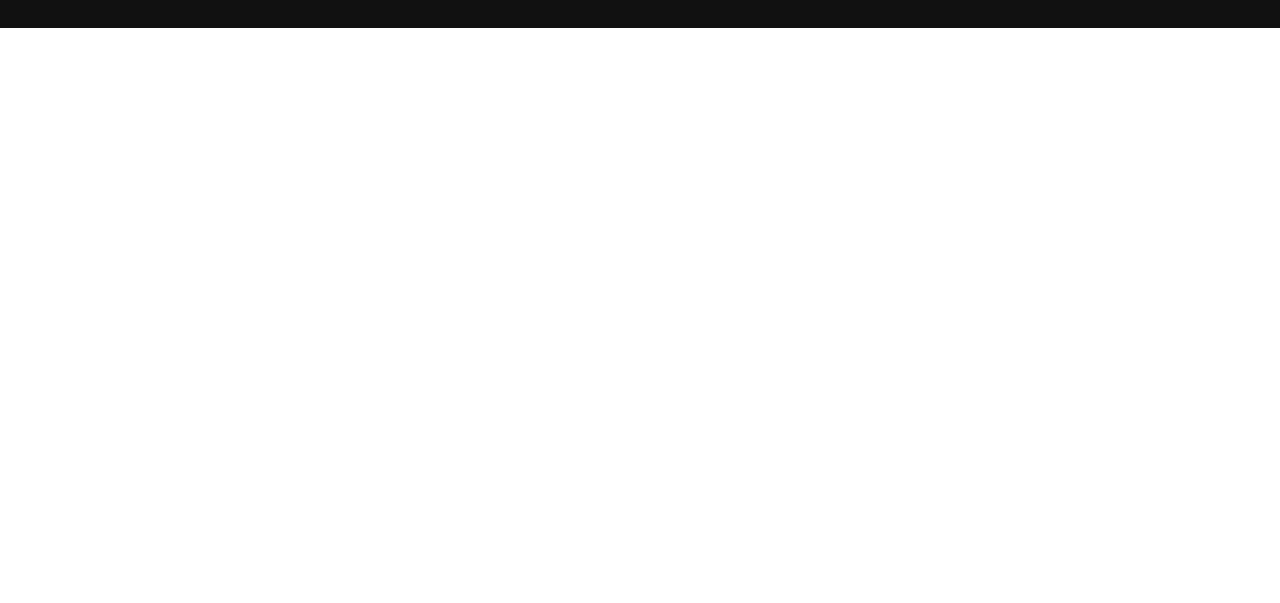
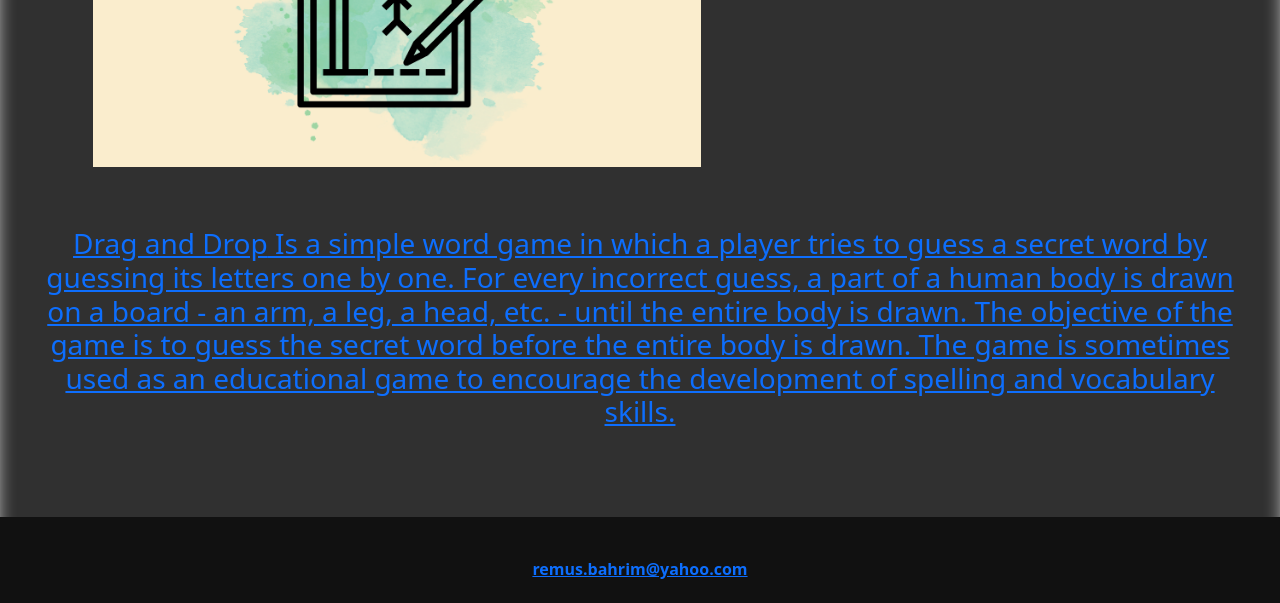
Before and after one commit to Bahrim00/BahrimRemus-github.io, a plain HTML site: page index.html in a window 1280 px wide. Shown: the part 4528-5131 px from the top of the page. Before the commit the page ends 4556 px from the top, so only its background shows below. Drawn offline with nearby package versions, Linux system fonts and the light colour scheme; a web font is replaced by a local one.

Commit message:
Update index.html

```diff
--- a/index.html
+++ b/index.html
@@ -183,6 +183,20 @@
                     secret word before the entire body is drawn. The game is sometimes used as an educational game to
                     encourage the development of spelling and vocabulary skills.</h3>
             </a>
+            <a href="./drag/index.html" class="portofolio__item">
+                <img src="project4.png" alt="" class="portofolio__img portofolio__img6">
+                <h3 class="project6Text projectText"><span class="drag">Drag and Drop</span> Is a simple word game
+                  in which
+                    a player
+                    tries
+                    to guess a secret word by
+                    guessing its letters one by one. For every incorrect guess, a part of a human body is drawn on a
+                    board -
+                    an arm, a leg, a head, etc. - until the entire body is drawn. The objective of the game is to guess
+                    the
+                    secret word before the entire body is drawn. The game is sometimes used as an educational game to
+                    encourage the development of spelling and vocabulary skills.</h3>
+            </a>
 
             <!-- Portofolio item 05-->
             <!-- <a href="#" class="portofolio__item">
```
